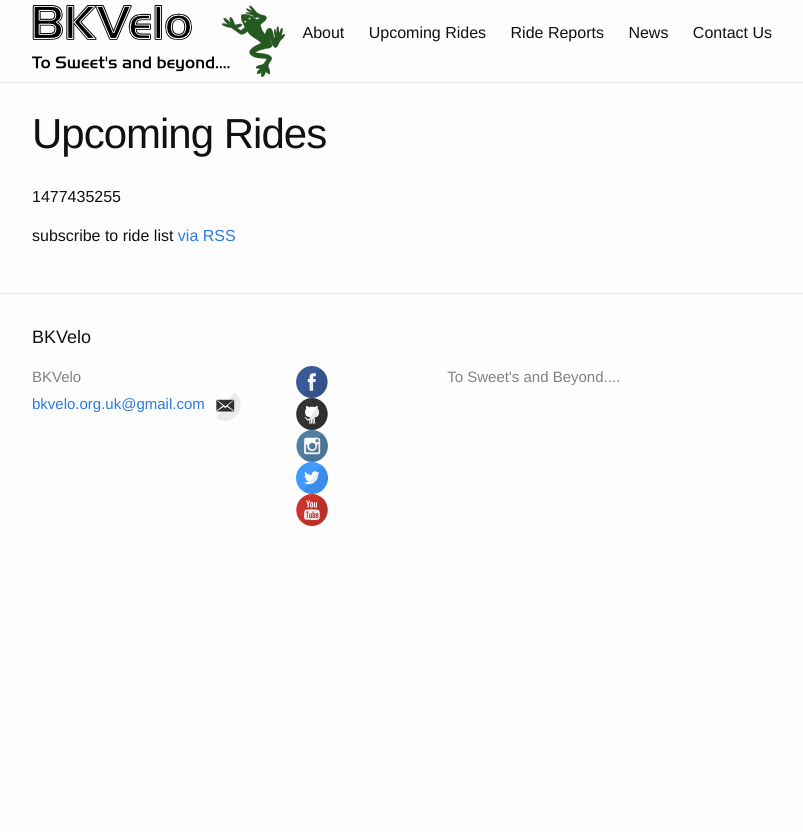
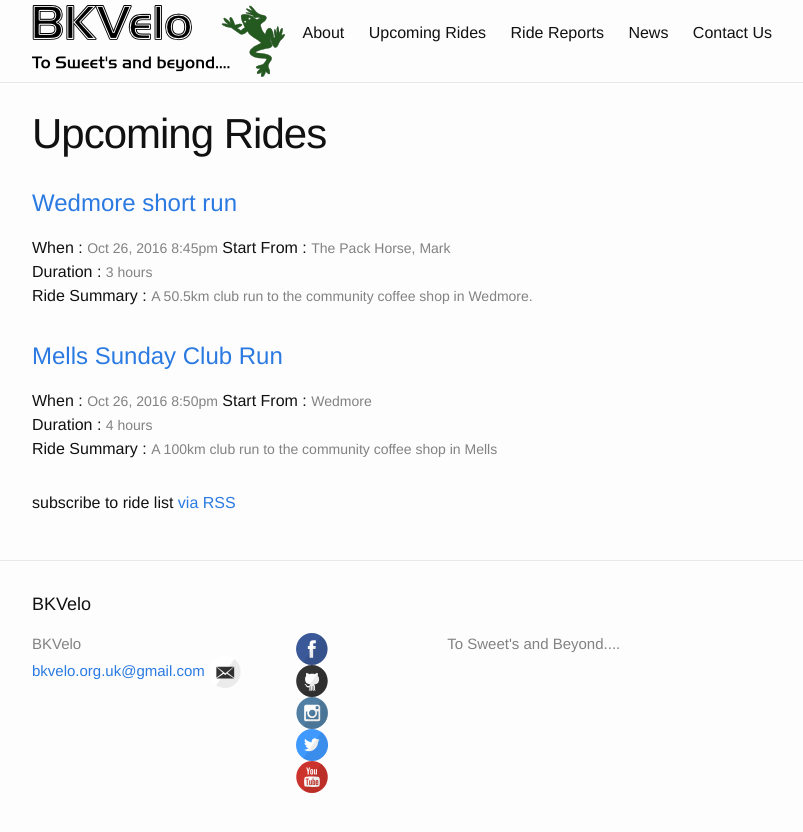
Before and after one commit to mshiner/mshiner.github.io, a Jekyll site: the page built from _pages/02 rideindex.html, in a window 1280 px wide. Shown: the top 832 px of the page, without its empty margins (238-1041 px from the left). Built offline with Jekyll 4.4.1, drawn with Linux system fonts in a browser that asks for light colours.

Commit message:
Updates to get base theme working

```diff
--- a/_pages/02 rideindex.html
+++ b/_pages/02 rideindex.html
@@ -1,18 +1,58 @@
 ---
 layout: default
 title: Upcoming Rides
+permalink: /upcoming_rides/
 ---
 
 <div class="home">
 
-  {% capture currentDate %}{{'now' | date: '%s' }}{% endcapture %}
+  {% capture LastSiteUpdate %}{{'now' | date: '%s' }}{% endcapture %}
 
   <header class="post-header">
     <h1 class="post-title">{{ page.title }}</h1>
   </header>
-  {{currentDate}}
 
-  <ul class="post-list">
+  <p id="rides"></p>
+
+    <script>
+    var fruits=[];
+    {% for post in site.categories.ride reversed %}
+    {% capture rideDate %}{{post.date | date: '%s' }}{% endcapture %}
+    {% if rideDate >= LastSiteUpdate %}
+        fruits.push({
+        title: "{{ post.title }}",
+        link: "{{ post.url | prepend: site.baseurl }}",
+        when: "{{ post.date | date: '%b %-d, %Y %l:%M%P' }}",
+        start: "{{ post.start_from }}",
+        duration: "{{ post.duration }}",
+        timestamp: {{post.date | date: '%s' }},
+        excerpt: "{{ post.excerpt | strip_newlines | strip_html }}"
+      });
+    {% endif %}
+    {% endfor %}
+
+    var text, fLen, i;
+    fLen = fruits.length;
+      text = "<ul "+"class="+"post-list"+">";
+        for (i = 0; i < fLen; i++) {
+          if (fruits[i].timestamp>Math.round(new Date().getTime()/1000)){
+              text += "<li>" +
+                "<h2>"+"<a class="+"post-link "+"href="+fruits[i].link+">"+fruits[i].title+"</a>"+"</h2>"
+                +"When  : "+ "<span class="+"post-meta"+">"+fruits[i].when +"</span>"
+                +"          Start From :  "+ "<span class="+"post-meta"+">"+fruits[i].start +"</span>"+"<br>"
+                +"Duration  : "+ "<span class="+"post-meta"+">"+fruits[i].duration +"</span>"+"<br>"
+                +"Ride Summary  : "+ "<span class="+"post-meta"+">"+fruits[i].excerpt +"</span>"+
+
+                "</li>";
+                }
+              }
+              text += "</ul>";
+
+        document.getElementById("rides").innerHTML = text;
+    </script>
+
+
+  <!-- <ul class="post-list">
     {% for post in site.categories.ride reversed %}
       {% capture rideDate %}{{post.date | date: '%s' }}{% endcapture %}
       {% if rideDate >= currentDate %}
@@ -34,6 +74,8 @@ title: Upcoming Rides
       {% endif %}
     {% endfor %}
   </ul>
+-->
+
 
   <p class="rss-subscribe">subscribe to ride list <a href="{{ "/feed.xml" | prepend: site.baseurl }}">via RSS</a></p>
 
--- a/_posts/2016-10-14-mells.md
+++ b/_posts/2016-10-14-mells.md
@@ -1,7 +1,7 @@
 ---
-layout: post
+layout: ride
 title:  "Mells Sunday Club Run"
-date:   2016-10-14 23:00
+date:   2016-10-26 20:50
 categories: ride
 start_from: Wedmore
 duration: 4 hours
--- a/_posts/2016-10-15-wedmore.md
+++ b/_posts/2016-10-15-wedmore.md
@@ -1,15 +1,15 @@
 ---
-layout: post
+layout: ride
 title:  "Wedmore short run"
-date:   2016-10-15 09:15
+date:   2016-10-26 20:45
 categories: ride
-start_from: Mark
+start_from: The Pack Horse, Mark
 duration: 3 hours
 ---
-A 50km club run to the community coffee shop in Mark.
+A 50.5km club run to the community coffee shop in Wedmore.
 
-We will leave the George Hotel in Wedmore on time.
+We will leave the The Pack Horse Inn car park in Mark **on time**.
 
 {% raw %}
-<iframe width="425" height="350" frameborder="0" scrolling="no" marginheight="0" marginwidth="0" src="https://maps.google.com/maps?q=TheGeorgeWedmoreSomersetUK&amp;ie=UTF8&amp;&amp;output=embed"></iframe>
+<iframe width="425" height="350" frameborder="0" scrolling="no" marginheight="0" marginwidth="0" src="https://maps.google.com/maps?q=ThePackHorseMarkSomersetUK&amp;ie=UTF8&amp;&amp;output=embed"></iframe>
 {% endraw %}
```
Also changed, not shown: _pages/03 reportindex.html (+3 -16 lines), _pages/04 newsindex.html (+3 -16 lines).
